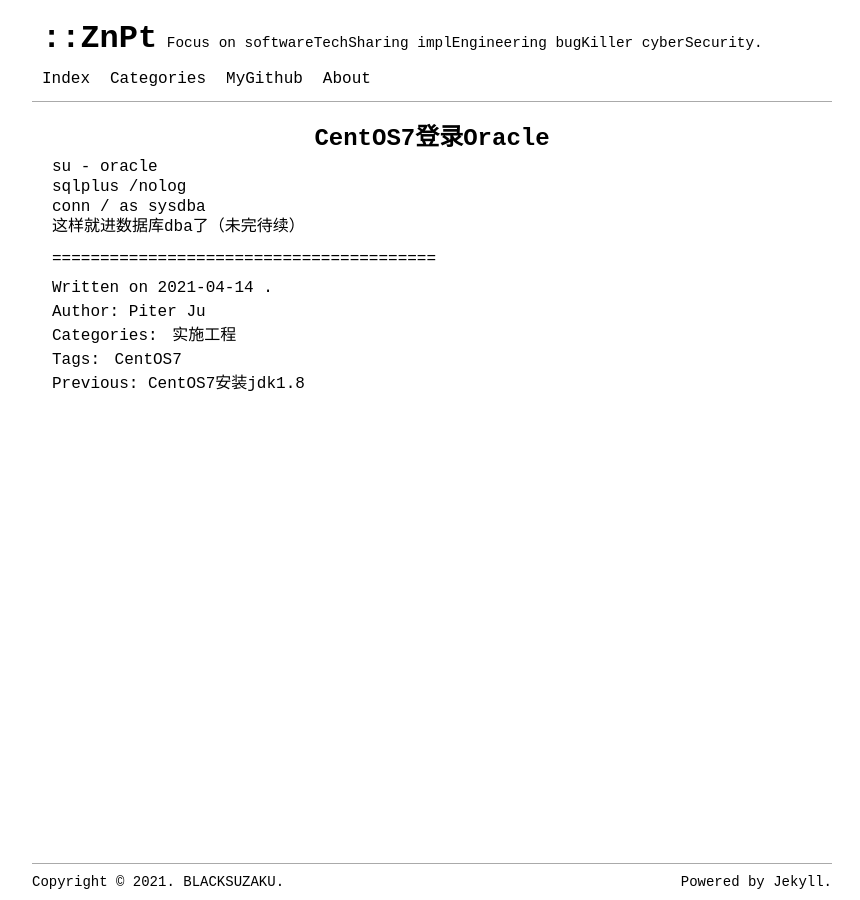
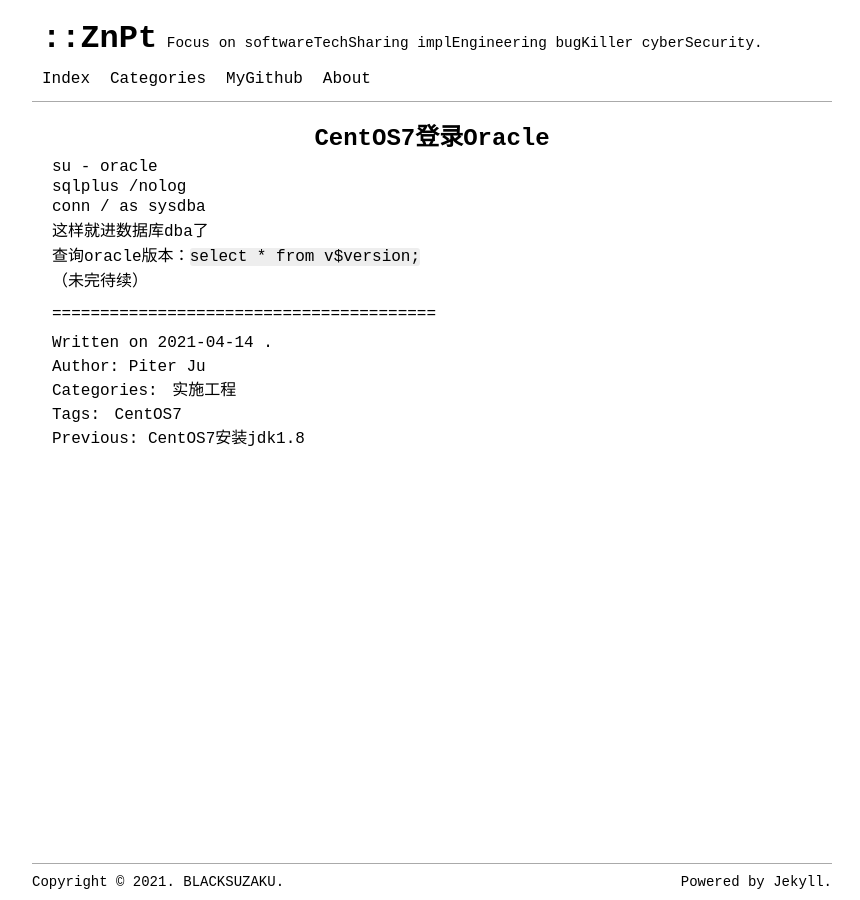
Before and after one commit to 2hux1nb0/2hux1nb0.github.io, a Jekyll site: the page built from _posts/2021-04-14-centos登录oracle.md, in a window 1280 px wide. Shown: the whole page, without its empty margins (208-1068 px from the left). Built offline with Jekyll 4.4.1, drawn with Linux system fonts in a browser that asks for light colours.

Commit message:
Update 2021-04-14-centos登录oracle.md

```diff
--- a/_posts/2021-04-14-centos登录oracle.md
+++ b/_posts/2021-04-14-centos登录oracle.md
@@ -10,4 +10,9 @@ tags: [CentOS7]
 su - oracle
 sqlplus /nolog
 conn / as sysdba
-这样就进数据库dba了（未完待续）
+
+这样就进数据库dba了
+
+查询oracle版本：`select * from v$version;`
+
+（未完待续）
```
